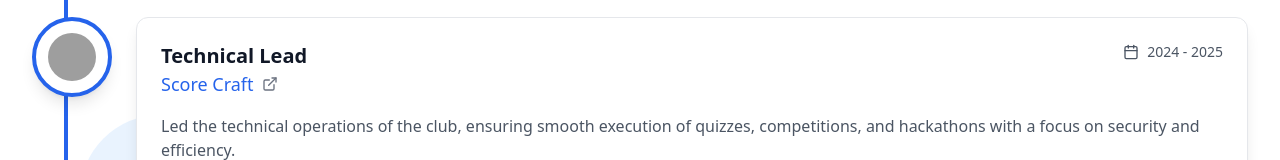
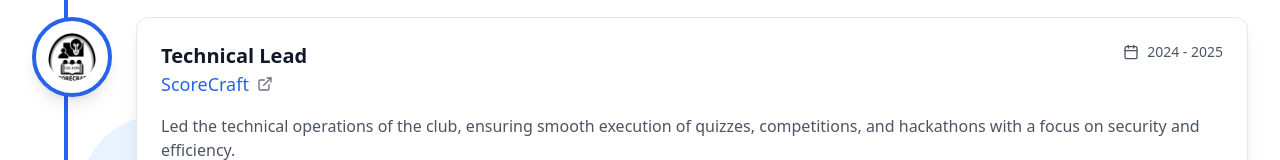
Before and after one commit to setusairam/profile, a React (Vite) app: page /experience in a window 1280 px wide. Shown: the part 1824-1984 px from the top of the page. Built offline with nearby package versions, Linux system fonts and the light colour scheme; grey boxes are pictures that could not be loaded.

Commit message:
added sc

```diff
--- a/src/pages/Experience.tsx
+++ b/src/pages/Experience.tsx
@@ -115,7 +115,7 @@ const Experience: React.FC = () => {
     },
     {
   title: 'Technical Lead',
-  organization: 'Score Craft',
+  organization: 'ScoreCraft',
   period: '2024 - 2025',
   description: 'Led the technical operations of the club, ensuring smooth execution of quizzes, competitions, and hackathons with a focus on security and efficiency.',
   logo: '/images/companies/scorecraftlogo.jpg',
```
Also changed, not shown: public/images/companies/scorecraftlogo.jpg (renamed from public/images/companies/scorcraftlogo.jpg).
